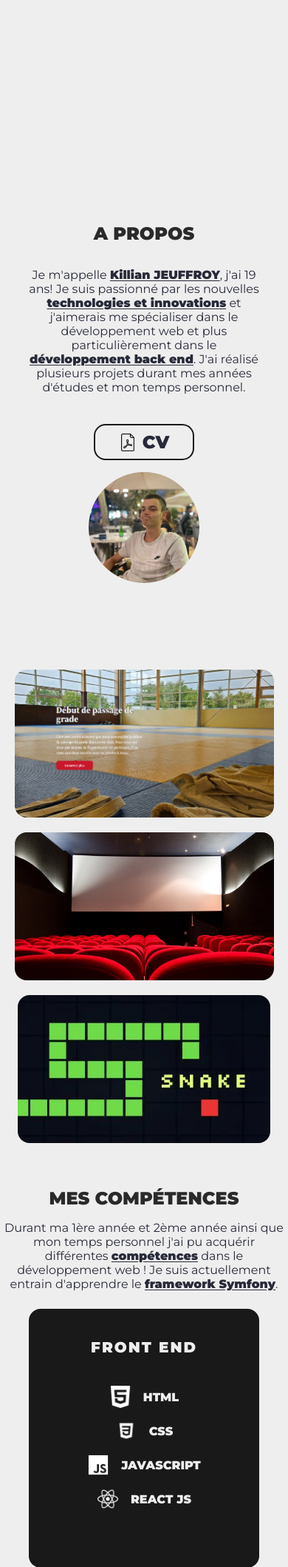
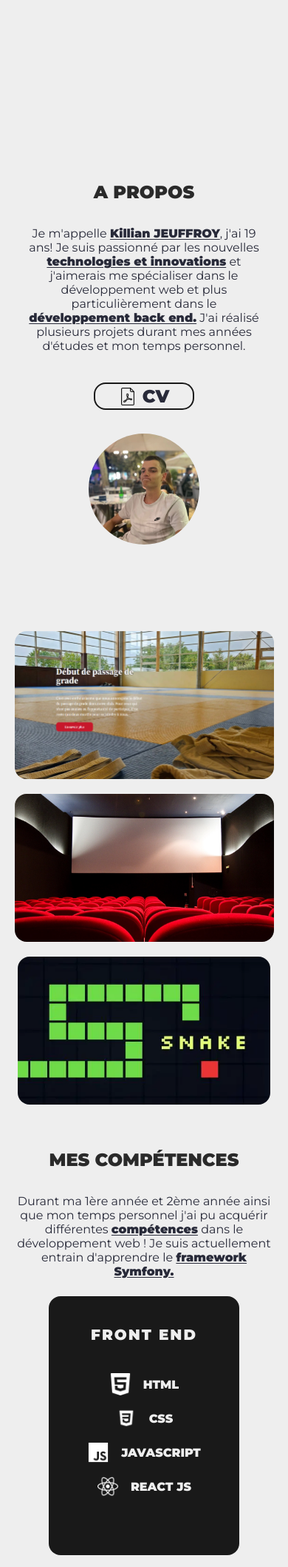
Before and after one commit to killianx45/portfolio_web2024, a PHP site: page / in a window 390 px wide. Shown: the part 655-2773 px from the top of the page at 74% size. Run offline with PHP 8.4, Linux system fonts and the light colour scheme; some libraries are stand-ins or nearby versions.

Commit message:
modification du style pour le responsive

```diff
--- a/frontoffice/asset/css/app.css
+++ b/frontoffice/asset/css/app.css
@@ -237,7 +216,6 @@ h2 {
 #propos {
   display: flex;
   flex-direction: column;
-  margin-top: 56px;
 }
 
 #propos h3 {
@@ -283,7 +261,8 @@ h2 {
   text-decoration: none;
   border: var(--bg-secondary) 2px solid;
   margin-top: 16px;
-  padding: 8px 32px;
+  margin-bottom: 16px;
+  padding: 2px 32px;
   border-radius: 16px;
   display: flex;
   align-items: center;
@@ -362,6 +346,13 @@ h2 {
 }
 
 /** MES COMPETENCES **/
+
+#competences {
+  display: flex;
+  flex-direction: column;
+  align-items: center;
+  justify-content: center;
+}
 
 #competences h3 {
   font-family: "Montserrat", sans-serif;
@@ -381,6 +372,7 @@ h2 {
   margin-top: 16px;
   margin-bottom: 8px;
   text-align: center;
+  width: 90%;
 }
 
 .competences-container {
--- a/frontoffice/asset/js/app.js
+++ b/frontoffice/asset/js/app.js
@@ -43,6 +43,19 @@ li.forEach(function (item) {
   });
 });
 
+let iconePDF = document.querySelector(".img-cv");
+let linkPDF = document.querySelector(".cv-link");
+
+if (window.innerWidth > 1000) {
+  linkPDF.addEventListener("mouseover", function () {
+    iconePDF.src = "frontoffice/asset/img/pdf.webp";
+  });
+
+  linkPDF.addEventListener("mouseout", function () {
+    iconePDF.src = "frontoffice/asset/img/pdf1.webp";
+  });
+}
+
 // animations avec GSAP et ScrollTrigger
 
 gsap.registerPlugin(ScrollTrigger);
@@ -82,7 +95,7 @@ gsap.from(".slides-container", {
   stagger: 0.5,
 });
 
-if (window.innerWidth > 750) {
+if (window.innerWidth > 1000) {
   const project = document.querySelector(".slides");
 
   function getScrollAmount() {
--- a/index.html
+++ b/index.html
@@ -104,14 +104,16 @@
               passionné par les nouvelles
               <em>technologies et innovations</em> et j'aimerais me spécialiser
               dans le développement web et plus particulièrement dans le
-              <em>développement back end</em>. J'ai réalisé plusieurs projets
+              <em>développement back end.</em> J'ai réalisé plusieurs projets
               durant mes années d'études et mon temps personnel.
             </p>
             <a
+              class="cv-link"
               href="frontoffice/asset/img/cv_alternance_killian_jeuffroy.webp"
               target="_blank"
               aria-label="CV"
               ><img
+                class="img-cv"
                 src="frontoffice/asset/img/pdf1.webp"
                 alt="icone pdf"
               />CV</a
@@ -169,7 +171,7 @@
           Durant ma 1ère année et 2ème année ainsi que mon temps personnel j'ai
           pu acquérir différentes <em>compétences</em> dans le développement web
           ! Je suis actuellement entrain d'apprendre le
-          <em>framework Symfony</em>.
+          <em>framework Symfony.</em>
         </p>
         <div class="competences-container">
           <div class="competences">
@@ -251,8 +253,8 @@
       <section id="contact" aria-labelledby="section-contact">
         <h3 id="section-contact">Contact</h3>
         <p>
-          Vous avez un projet en tête ou vous souhaitez simplement discuter ?
-          N'hésitez pas à me contacter !
+          Vous avez un projet en tête ou vous souhaitez simplement discuter?
+          N'hésitez pas à me <em>contacter!</em>
         </p>
         <div class="social-media">
           <a
```
Also changed, not shown: other parts of frontoffice/asset/css/app.css (+16 -29 lines).
